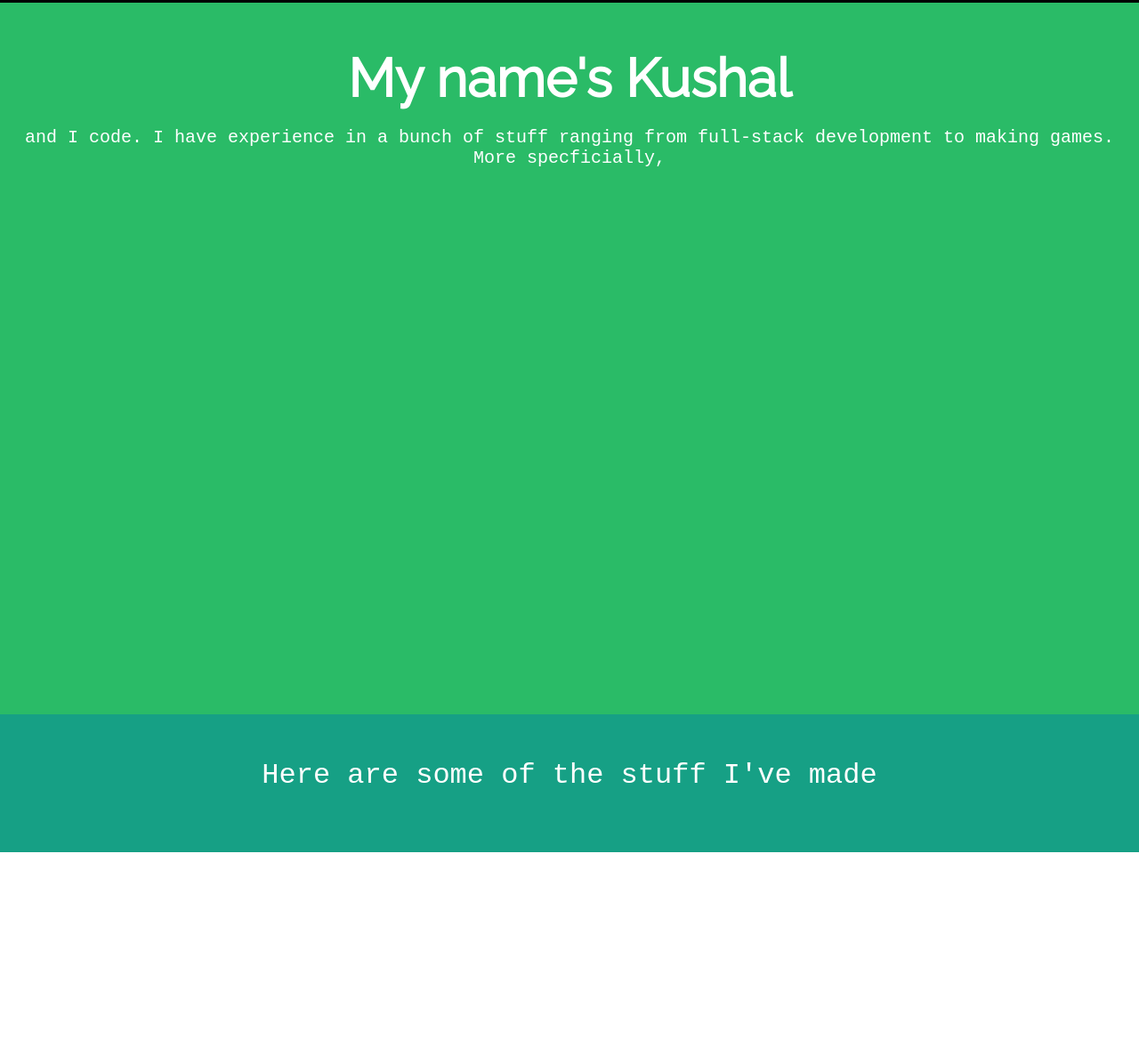
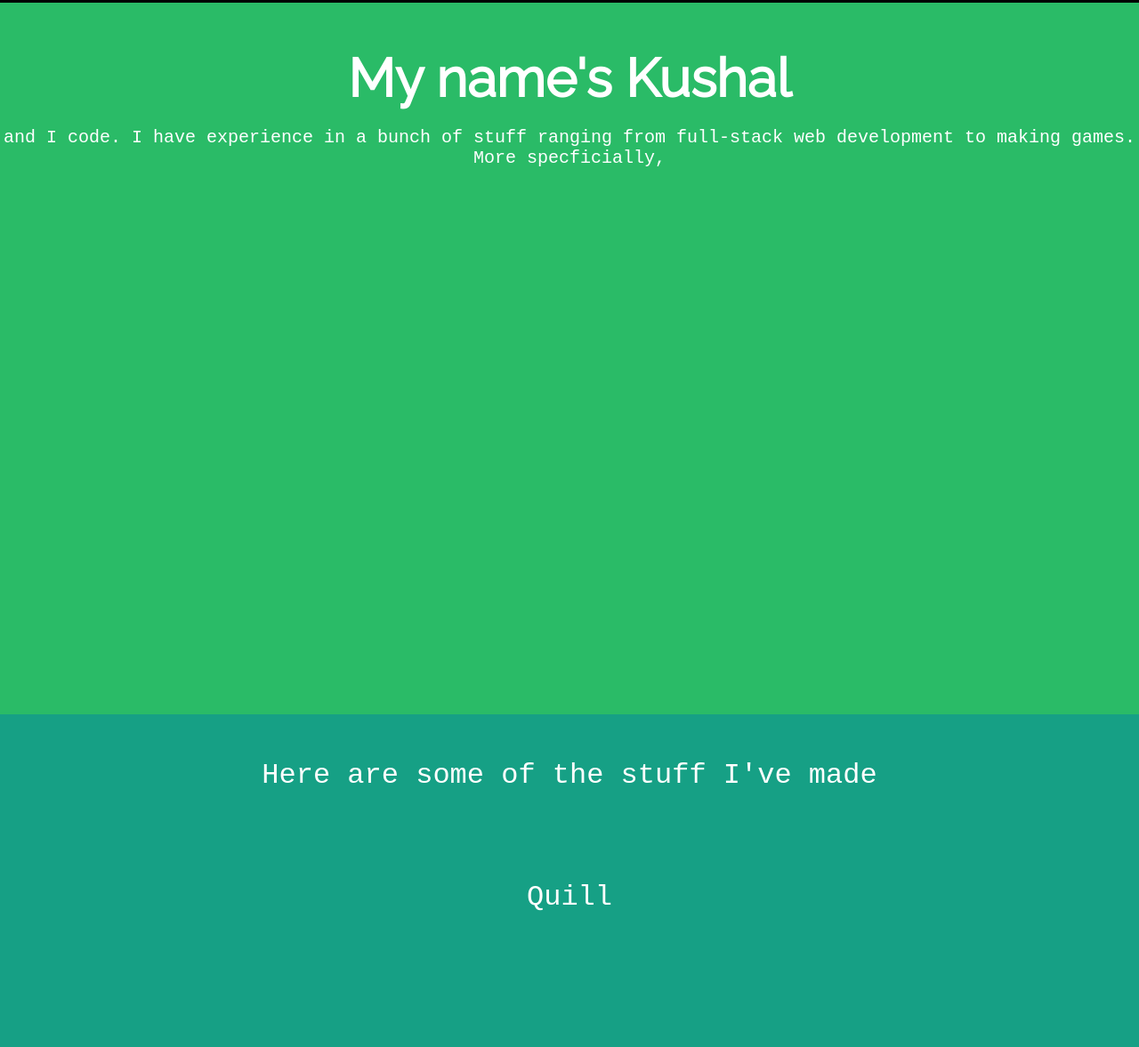
Before and after one commit to superkushal/rdbtest.github.io, a plain HTML site: page index.html in a window 1280 px wide. Shown: the part 797-1974 px from the top of the page at 89% size. Before the commit the page ends 1755 px from the top, so only its background shows below. Drawn offline with Linux system fonts and the light colour scheme.

Commit message:
minor updates before big change

```diff
--- a/index.html
+++ b/index.html
@@ -16,12 +16,12 @@
   </div>
   <div class="aboutme">
     <h1>My name's Kushal</h1>
-    <p>and I code. I have experience in a bunch of stuff ranging from full-stack development to making games. More specficially, </p>
+    <p>and I code. I have experience in a bunch of stuff ranging from full-stack web development to making games. More specficially, </p>
   </div>
   <div class="projects">
     <h1>Here are some of the stuff I've made</h1>
     <div class = "row">
-      <img src ="">
+      <h1>Quill<h1>
     </div>
 
   </div>
```
